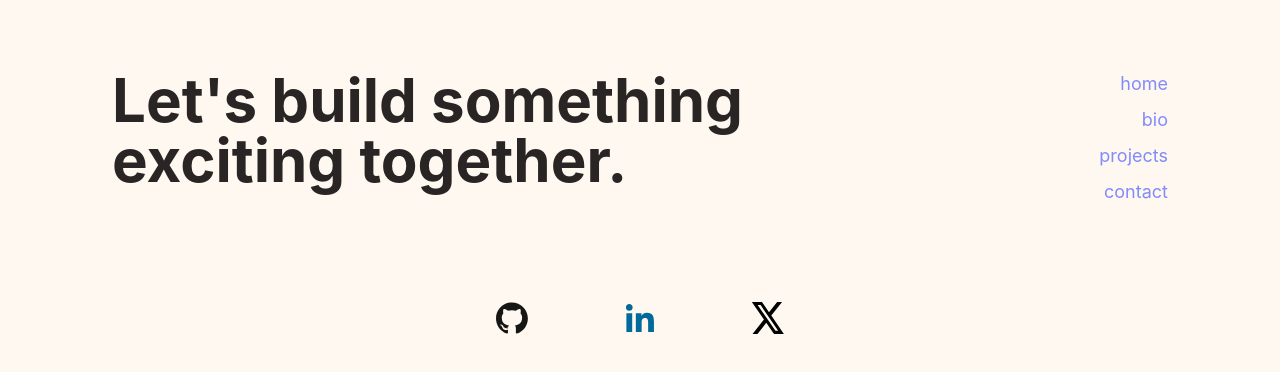
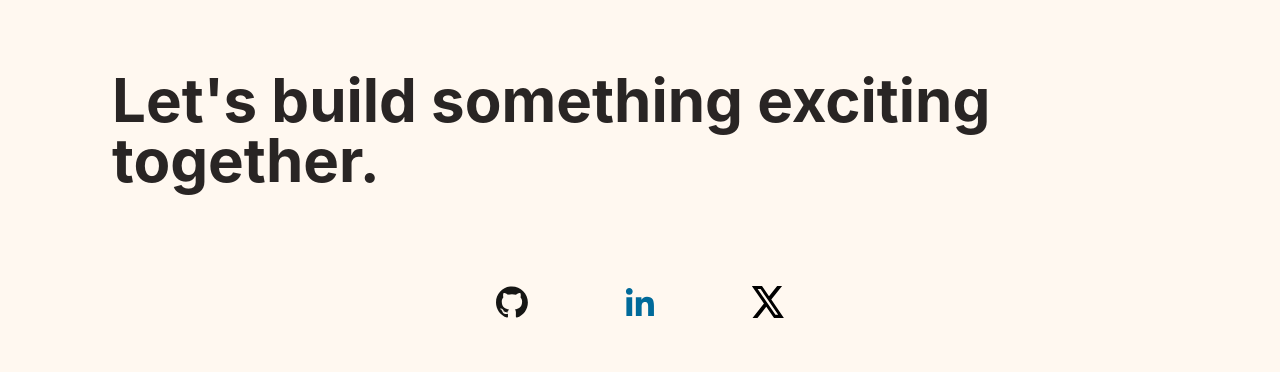
Before and after one commit to miki-saarna/portfolio-v2, a React (Create React App) app in the folder frontend/: page / in a window 1280 px wide. Shown: the part 1908-2280 px from the top of the page. Built offline with nearby package versions, Linux system fonts and the light colour scheme; no server answers.

Commit message:
Commented out page routes in footer

```diff
--- a/frontend/src/footer/index.tsx
+++ b/frontend/src/footer/index.tsx
@@ -8,14 +8,15 @@ export default function Footer(): JSX.Element {
         <div className="lg:flex-[3] text-5xl lg:text-6xl font-bold">
           Let's build something exciting together.
         </div>
-        <div className="lg:flex-[1] flex flex-col items-end space-y-2 mt-6 lg:mt-0 lg:text-lg text-indigo-400 dark:text-indigo-300">
+        {/* <div className="lg:flex-[1] flex flex-col items-end space-y-2 mt-6 lg:mt-0 lg:text-lg text-indigo-400 dark:text-indigo-300">
           <NavLink to="/">home</NavLink>
           <NavLink to="/bio">bio</NavLink>
           <NavLink to="/projects">projects</NavLink>
           <NavLink to="/contact">contact</NavLink>
-        </div>
+        </div> */}
       </div>
-      <div className="flex justify-around mx-auto mt-12 lg:mt-24 max-w-sm">
+      {/* <div className="flex justify-around mx-auto mt-12 lg:mt-24 max-w-sm"> */}
+      <div className="flex justify-around mx-auto mt-24 lg:mt-24 max-w-sm">
         <a href="https://github.com/miki-saarna" target="_blank" rel="noopener noreferrer">
           {localStorage.theme === 'dark'
             ? <img src={`images/github-logo-light.svg`} alt="GitHub logo" className="w-8 h-8" />
```
